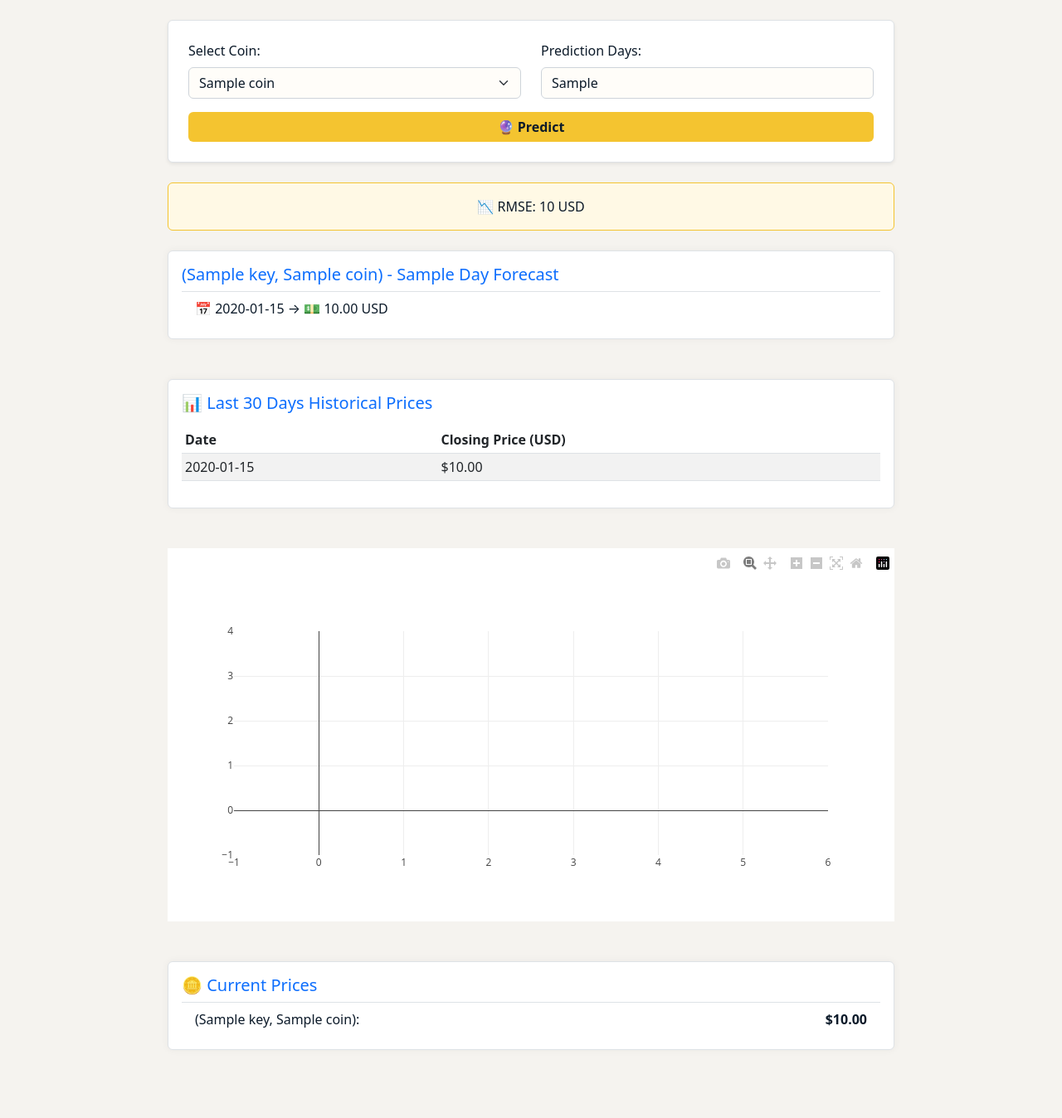
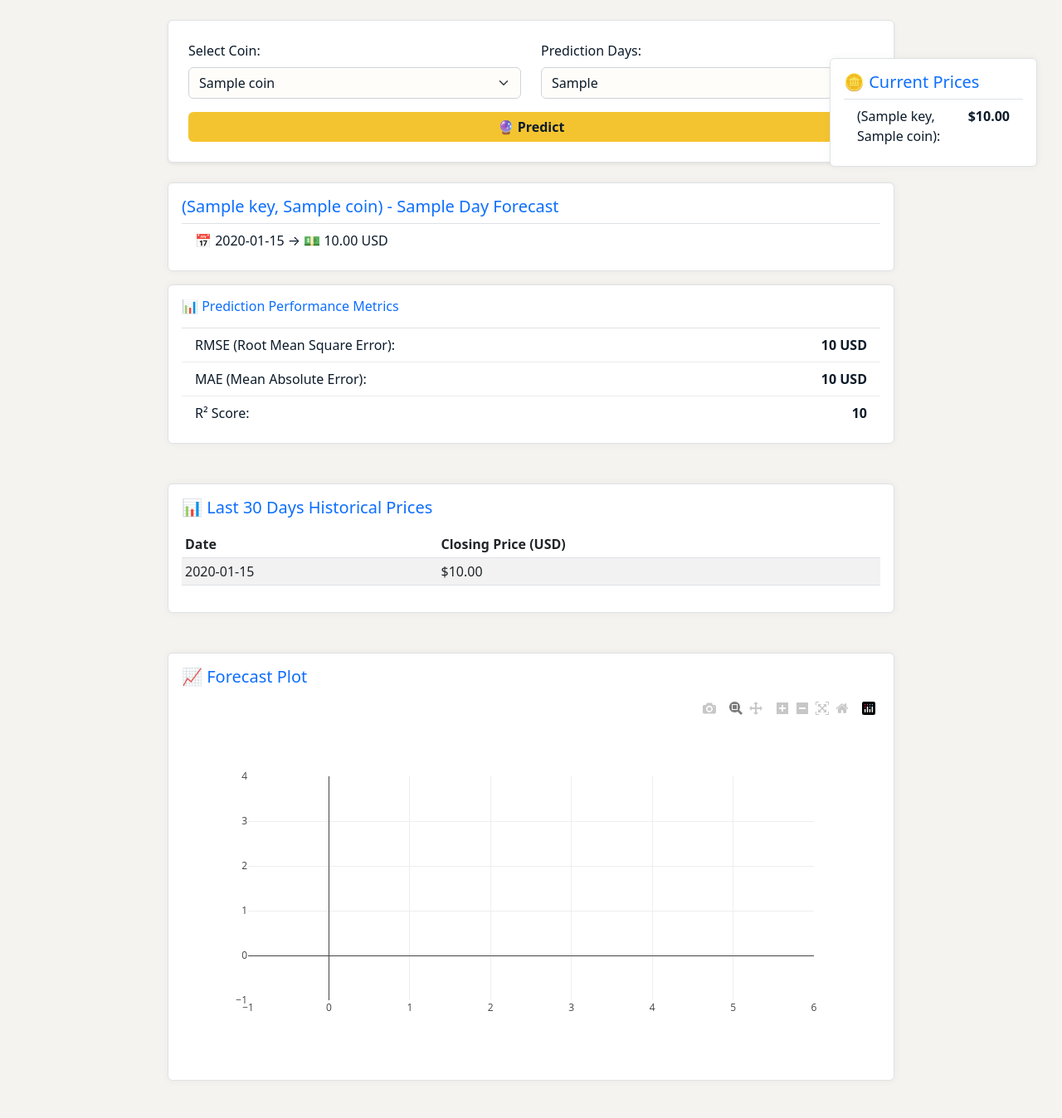
Before and after one commit to Fatihture/Capstone-Crypto-Project, a Flask app: template templates/index.html in a window 1280 px wide. Shown: the part 50-1398 px from the top of the page at 83% size. Run offline with Flask 3, Linux system fonts and the light colour scheme; the template is opened without the code that fills it: most values are stand-ins (such as "Sample title", 1, 10 or a date in 2020); some libraries are stand-ins or nearby versions.

Commit message:
Yeni değişiklikler

```diff
--- a/app.py
+++ b/app.py
@@ -9,7 +9,7 @@ from utils.preprocess_data import preprocess_data
 import plotly.graph_objs as go
 import plotly
 import json
-from sklearn.metrics import mean_squared_error
+from sklearn.metrics import mean_squared_error, mean_absolute_error, r2_score
 
 app = Flask(__name__)
 
@@ -35,6 +35,8 @@ def index():
     future_days = 15
     csv_ready = False
     rmse_score = None
+    mae_score = None
+    r2_score_val = None
     current_prices = fetch_current_prices(list(COINS.keys()))
     past_prices = []
     original_df = None
@@ -77,11 +79,14 @@ def index():
             csv_df.to_csv("predictions.csv", index=False)
             csv_ready = True
 
-            # RMSE
+            # RMSE, MAE, R² Score
             last_15_X = X[-15:]
             real_15 = scaler.inverse_transform(y[-15:])
             predicted_15 = scaler.inverse_transform(model.predict(last_15_X, verbose=0))
+
             rmse_score = round(np.sqrt(mean_squared_error(real_15, predicted_15)), 2)
+            mae_score = round(mean_absolute_error(real_15, predicted_15), 2)
+            r2_score_val = round(r2_score(real_15, predicted_15), 4)
 
             # Grafik - Tahmin
             fig_pred = go.Figure()
@@ -117,6 +122,8 @@ def index():
         graphJSON_past=graphJSON_past,
         csv_ready=csv_ready,
         rmse_score=rmse_score,
+        mae_score=mae_score,
+        r2_score=r2_score_val,
         current_prices=current_prices,
         past_prices=past_prices
     )
--- a/templates/index.html
+++ b/templates/index.html
@@ -74,6 +74,20 @@
             font-weight: 500;
             border: 1px solid #f4c430;
         }
+        .fixed-prices-panel {
+            position: absolute;
+            top: 100px;
+            right: 30px;
+            width: 250px;
+            z-index: 10;
+        }
+        @media (max-width: 991px) {
+            .fixed-prices-panel {
+                position: static;
+                width: 100%;
+                margin-top: 20px;
+            }
+        }
     </style>
 </head>
 <body>
@@ -84,6 +98,22 @@
             </span>
         </div>
     </nav>
+
+    {% if current_prices %}
+    <div class="fixed-prices-panel">
+        <div class="card p-3">
+            <h5 class="card-title text-primary">🪙 Current Prices</h5>
+            <ul class="list-group list-group-flush">
+                {% for key, price in current_prices.items() %}
+                    <li class="list-group-item d-flex justify-content-between">
+                        {{ coins[key] }}:
+                        <span><strong>${{ "%.2f"|format(price) }}</strong></span>
+                    </li>
+                {% endfor %}
+            </ul>
+        </div>
+    </div>
+    {% endif %}
 
     <div class="container">
         <form method="POST" class="card p-4 shadow-sm">
@@ -104,12 +134,6 @@
             <button type="submit" class="btn btn-primary w-100">🔮 Predict</button>
         </form>
 
-        {% if rmse_score %}
-            <div class="alert alert-info text-center mt-4">
-                📉 RMSE: {{ rmse_score }} USD
-            </div>
-        {% endif %}
-
         {% if prediction %}
             {% if prediction is string %}
                 <div class="alert alert-danger text-center mt-4">{{ prediction }}</div>
@@ -124,6 +148,27 @@
                         {% endfor %}
                     </ul>
                 </div>
+
+                {% if rmse_score is not none %}
+                <div class="card mt-3 p-3">
+                    <h6 class="text-primary mb-3">📊 Prediction Performance Metrics</h6>
+                    <ul class="list-group list-group-flush">
+                        <li class="list-group-item d-flex justify-content-between">
+                            RMSE (Root Mean Square Error):
+                            <span><strong>{{ rmse_score }} USD</strong></span>
+                        </li>
+                        <li class="list-group-item d-flex justify-content-between">
+                            MAE (Mean Absolute Error):
+                            <span><strong>{{ mae_score }} USD</strong></span>
+                        </li>
+                        <li class="list-group-item d-flex justify-content-between">
+                            R² Score:
+                            <span><strong>{{ r2_score }}</strong></span>
+                        </li>
+                    </ul>
+                </div>
+                {% endif %}
+
                 {% if csv_ready %}
                     <div class="text-center mt-3">
                         <a href="/download" class="btn btn-success">⬇️ Download Predictions (CSV)</a>
@@ -155,24 +200,13 @@
         {% endif %}
 
         {% if graphJSON_pred %}
-            <div id="prediction_graph" class="mt-5"></div>
-            <script>
-                var pred_plot = {{ graphJSON_pred | safe }};
-                Plotly.newPlot('prediction_graph', pred_plot.data, pred_plot.layout, {responsive: true});
-            </script>
-        {% endif %}
-
-        {% if current_prices %}
             <div class="card mt-5 p-3">
-                <h5 class="card-title text-primary">🪙 Current Prices</h5>
-                <ul class="list-group list-group-flush">
-                    {% for key, price in current_prices.items() %}
-                        <li class="list-group-item d-flex justify-content-between">
-                            {{ coins[key] }}:
-                            <span><strong>${{ "%.2f"|format(price) }}</strong></span>
-                        </li>
-                    {% endfor %}
-                </ul>
+                <h5 class="card-title text-primary">📈 Forecast Plot</h5>
+                <div id="prediction_graph"></div>
+                <script>
+                    var pred_plot = {{ graphJSON_pred | safe }};
+                    Plotly.newPlot('prediction_graph', pred_plot.data, pred_plot.layout, {responsive: true});
+                </script>
             </div>
         {% endif %}
     </div>
```
Also changed, not shown: predictions.csv (+15 -15 lines).
